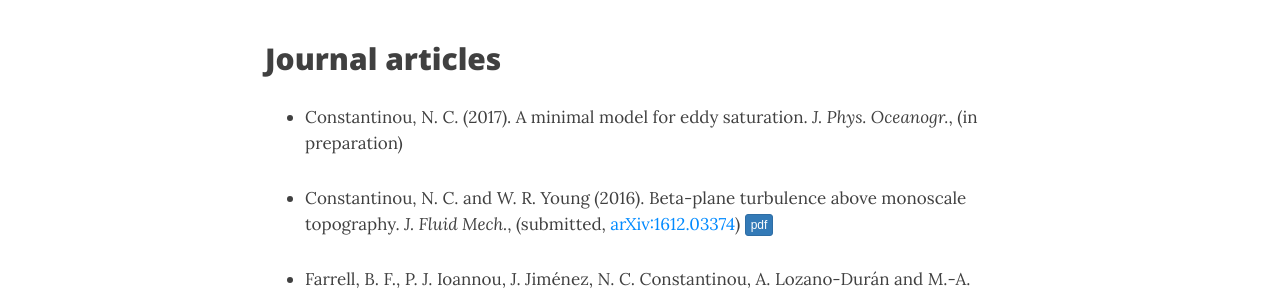
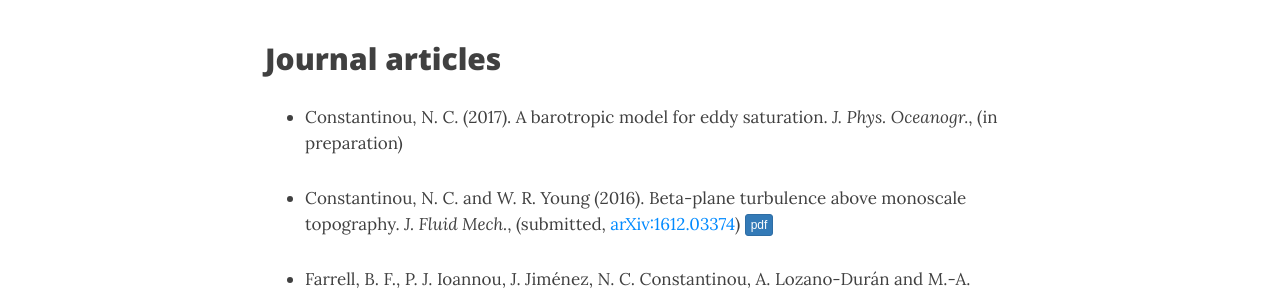
Before and after one commit to navidcy/navidcy.github.io, a Jekyll site: the page built from publications.md, in a window 1280 px wide and 900 px high. Shown: the part 204-500 px from the top of the window. Built offline with Jekyll 4.4.1, drawn with Linux system fonts in a browser that asks for light colours; nearby versions of some CDN libraries.

Commit message:
new title for JPO

```diff
--- a/publications.md
+++ b/publications.md
@@ -6,7 +6,7 @@ title: Publications
 
 ## Journal articles
 
-- Constantinou, N. C. (2017). A minimal model for eddy saturation. _J. Phys. Oceanogr._, (in preparation)
+- Constantinou, N. C. (2017). A barotropic model for eddy saturation. _J. Phys. Oceanogr._, (in preparation)
 
 - Constantinou, N. C. and W. R. Young (2016). Beta-plane turbulence above monoscale topography. _J. Fluid Mech._, (submitted, [arXiv:1612.03374][arXiv:1612.03374])  <a class="btn btn-primary btn-xs{{end}}" href="betaplane-topo-1.pdf"><span style="font-family:sans-serif;">pdf</span></a>
 
```
